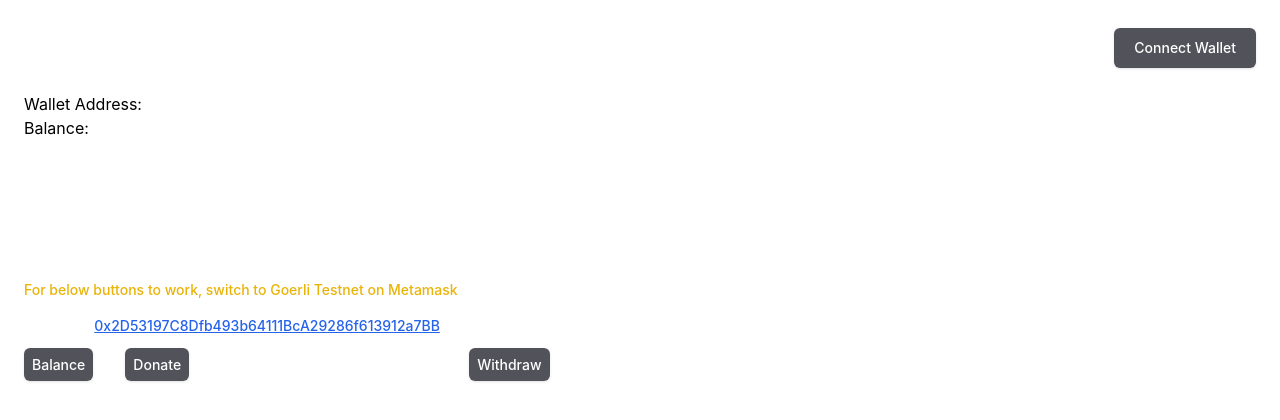
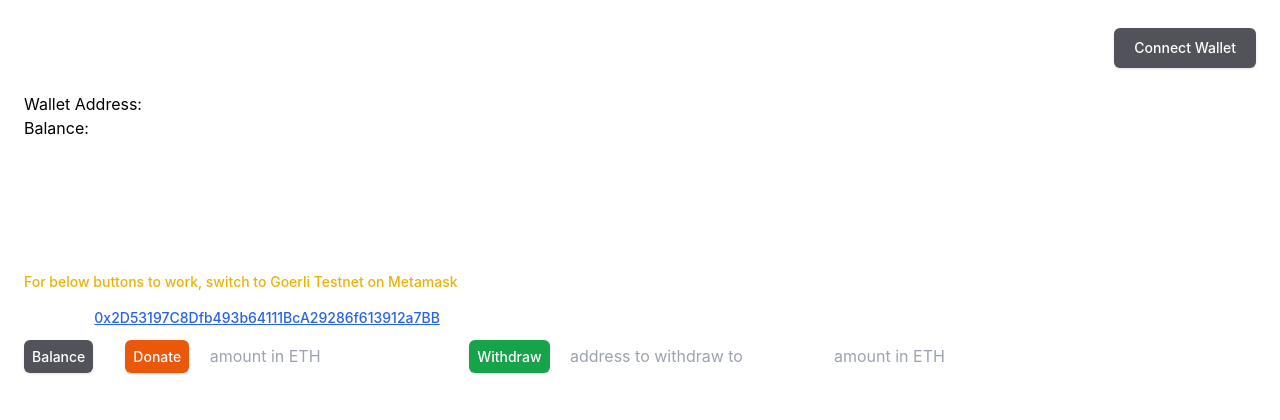
Before and after one commit to FranklinDAO-Dev-Team/eth-dapp-starter, a Next.js app: page / in a window 1280 px wide. Shown: the top 420 px of the page. Built offline with nearby package versions, Linux system fonts and the light colour scheme; no server answers.

Commit message:
reworked ux and added additional slot for withdraw address

```diff
--- a/pages/index.js
+++ b/pages/index.js
@@ -84,9 +84,13 @@ export default function Home() {
     const [contractBalance, setContractBalance] = useState();
 
     const getContractBalance = async () => {
+        try {
             const weiContractBalance = await Donate.getContractBalance.call();
             const contractBalance = ethers.utils.formatEther(weiContractBalance, { commify: true });
             setContractBalance(contractBalance);
+        } catch (error) {
+            var popup = alert("Switch to Goerli Testnet on Metamask and refresh!");
+        }
     };
 
     // handle donate button
@@ -98,11 +102,23 @@ export default function Home() {
     };
 
     const handleClick = async () => {
+        try {
             await Donate.connect(provider.getSigner()).donate({ value: ethers.utils.parseUnits(donateAmount, "ether") });
             setUpdated(donateAmount);
+        } catch (error) {
+            var popup = alert("Error: caused by either invalid input, insufficient balance, or wrong network!");
+        }
     };
 
-    // handle withdraw button
+
+    // handle the updating of the withdraw address variable
+    const [withdrawAddress, setWithdrawAddress] = useState('');
+
+    const handleChangeWithdrawAddress = (event) => {
+        setWithdrawAddress(event.target.value);
+    };
+
+    // handle updating withdraw amount variable
     const [withdrawAmount, setWithdrawAmount] = useState('');
     const [updatedWithdraw, setUpdatedWithdraw] = useState(withdrawAmount);
 
@@ -110,9 +126,14 @@ export default function Home() {
         setWithdrawAmount(event.target.value);
     };
 
+    // handle withdraw button
     const handleClickWithdraw = async () => {
-        await Donate.connect(provider.getSigner()).withdrawBalance('0x85257F5401071fB3EF665299d63A1e42a41b3769', ethers.utils.parseUnits(withdrawAmount, "ether"));
+        try {
+            await Donate.connect(provider.getSigner()).withdrawBalance(withdrawAddress, ethers.utils.parseUnits(withdrawAmount, "ether"));
             setUpdatedWithdraw(withdrawAmount);
+        } catch (error) {
+            var popup = alert("Error: caused by either invalid input, insufficient balance, or wrong network!");
+        }
     };
 
 
@@ -122,8 +143,8 @@ export default function Home() {
             <div className="pb-40 mx-auto max-w-screen-xl">
 
                 <div className="max-w-lg mx-auto text-center">
-                    <h2 className="pb-10 text-3xl font-extrabold sm:text-5xl text-white">
-                        dApp Demo {"\n"}
+                    <h2 className="pb-10 text-4xl font-extrabold text-white">
+                        Crowdfunding dApp Demo {"\n"}
                     </h2>
                 </div>
 
@@ -150,7 +171,7 @@ export default function Home() {
 
 
                     {/* donate input */}
-                    <a className="mr-4 p-2 text-sm font-medium text-white bg-zinc-600 hover:bg-zinc-700 rounded-md shadow">
+                    <a className="mr-4 p-2 text-sm font-medium text-white bg-orange-600 hover:bg-orange-700 rounded-md shadow">
                         <button onClick={handleClick}>Donate</button>
 
                     </a>
@@ -158,19 +179,28 @@ export default function Home() {
 
                     <input className="mr-4"
                         type="number" min="0"
-                        id="donate-button"
-                        name="donate-button"
+                        id="donate-input"
+                        name="donate-input"
                         onChange={handleChange}
                         value={donateAmount}
+                        placeholder=" amount in ETH"
                     />
 
 
                     {/* withdraw input */}
-                    <a className="mr-4 p-2 text-sm font-medium text-white bg-zinc-600 hover:bg-zinc-700 rounded-md shadow">
+                    <a className="mr-4 p-2 text-sm font-medium text-white bg-green-600 hover:bg-green-700 rounded-md shadow">
                         <button onClick={handleClickWithdraw}>Withdraw</button>
 
                     </a>
 
+                    <input className='mr-4'
+                        type="text"
+                        id="withdraw-address-input"
+                        name="withdraw-address-input"
+                        onChange={handleChangeWithdrawAddress}
+                        value={withdrawAddress}
+                        placeholder=" address to withdraw to"
+                    />
 
                     <input
                         type="number" min="0"
@@ -178,6 +208,7 @@ export default function Home() {
                         name="withdraw-button"
                         onChange={handleChangeWithdraw}
                         value={withdrawAmount}
+                        placeholder=" amount in ETH"
                     />
 
                 </div>
```
Lines whose indentation alone changed are shown as unchanged.
